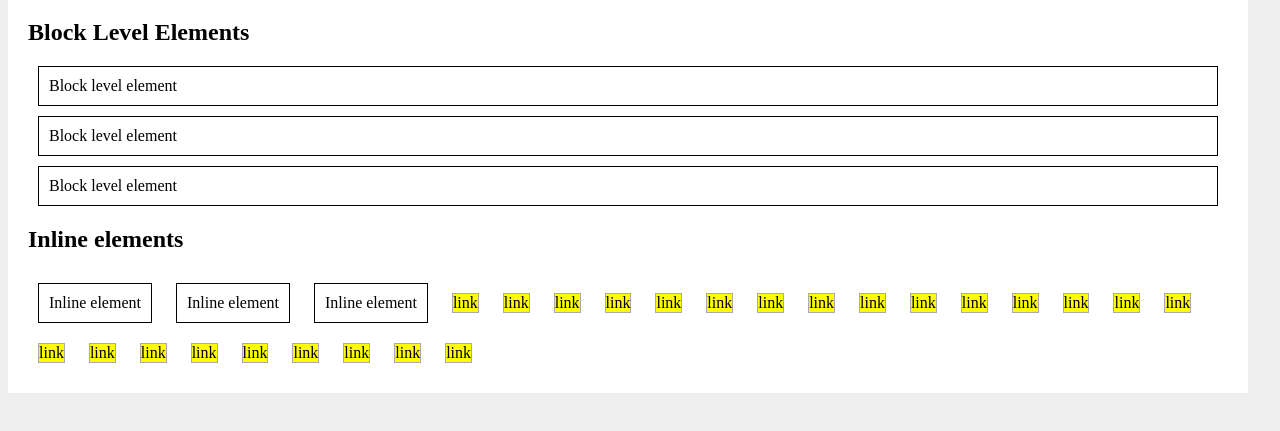
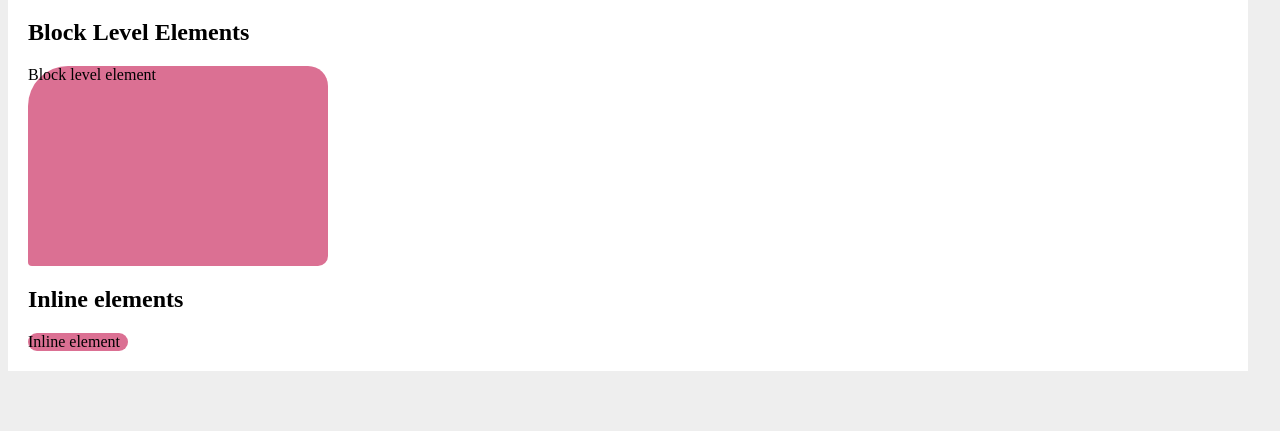
Before and after one commit to martyna-michno/CSS, a plain HTML site: page index.html in a window 1280 px wide. Shown: the part 89-520 px from the top of the page. Drawn offline with Linux system fonts and the light colour scheme.

Commit message:
Lesson 43

```diff
--- a/CSS/syntax.css
+++ b/CSS/syntax.css
@@ -1,28 +1,19 @@
+#main-content div{
+
+background-color: palevioletred;
+margin: 0 0 40 px 0;
+}
+
 .block{
 
-
-    padding: 10px;
-    margin: 10px;
-    border: 1px solid #000;
+    width: 300px;
+    height: 200px;
+border-radius: 40px 20px 10px 4px;
 }
 
 .inline{
-padding: 10px;
-margin: 10px;
-border: 1px solid #000;
-display: inline-block;
 
+    width: 100px;
+height: 40%;
+border-radius: 20px;
 }
-
-/* bez display sie nakladaja */
-
-
-a{
-padding: 10 px;
-margin: 10px;
-background-color: yellow;
-border: 1px solid #aaa;
-color: #000;
-text-decoration: none;
-display: inline-block;
-}
--- a/index.html
+++ b/index.html
@@ -26,36 +26,11 @@
         <h1>CSS for beginners</h1>
         <h2>Block Level Elements</h2>
         <div class="block">Block level element </div>
-        <div class="block">Block level element </div>
-        <div class="block">Block level element </div>
+
         <h2>Inline elements</h2>
-        <span class="inline">Inline element</span>
-        <span class="inline">Inline element</span>
-        <span class="inline">Inline element</span>
-        <a href="a">link</a>
-        <a href="a">link</a>
-        <a href="a">link</a>
-        <a href="a">link</a>
-        <a href="a">link</a>
-        <a href="a">link</a>
-        <a href="a">link</a>
-        <a href="a">link</a>
-        <a href="a">link</a>
-        <a href="a">link</a>
-        <a href="a">link</a>
-        <a href="a">link</a>
-        <a href="a">link</a>
-        <a href="a">link</a>
-        <a href="a">link</a>
-        <a href="a">link</a>
-        <a href="a">link</a>
-        <a href="a">link</a>
-        <a href="a">link</a>
-        <a href="a">link</a>
-        <a href="a">link</a>
-        <a href="a">link</a>
-        <a href="a">link</a>
-        <a href="a">link</a>
+        <div class="inline">Inline element</div>
+
+
     </div>
 </body>
 
```
